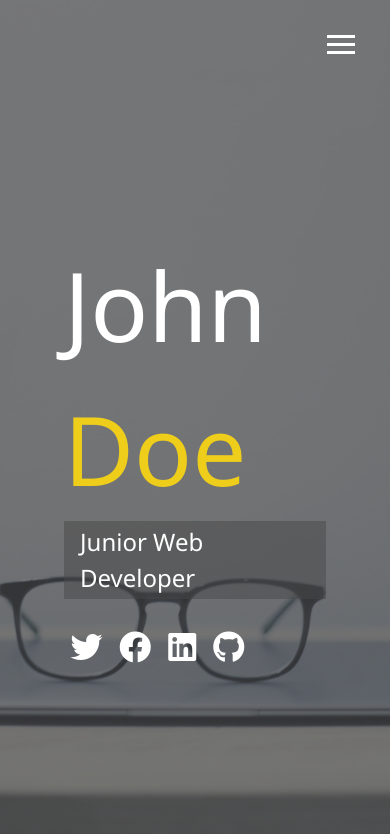
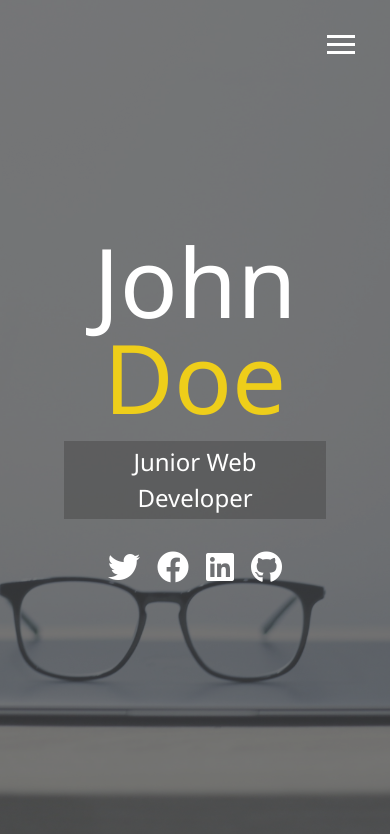
Before and after one commit to kingstarfly/modern_portfolio, a website: page dist/index.html in a window 390 px wide. Drawn offline with Linux system fonts and the light colour scheme.

Commit message:
media queries

```diff
--- a/scss/_config.scss
+++ b/scss/_config.scss
@@ -29,3 +29,26 @@ $background-opacity: 0.7;
     }
   }
 }
+
+// Media query mixins
+@mixin mediaSm {
+  @media screen and (max-width: 500px) {
+    @content;
+  }
+}
+
+@mixin mediaMd {
+  @media screen and (max-width: 768px) {
+    @content;
+  }
+}
+@mixin mediaLg {
+  @media screen and (min-width: 769px) and (max-width: 1170px) {
+    @content;
+  }
+}
+@mixin mediaXL {
+  @media screen and (min-width: 1171px) {
+    @content;
+  }
+}
--- a/scss/_menu.scss
+++ b/scss/_menu.scss
@@ -114,7 +114,6 @@
   .nav-link {
     display: inline-block;
     position: relative;
-    font-size: 30px;
     text-transform: uppercase;
     padding: 1rem 0;
     font-weight: 300;
--- /dev/null
+++ b/scss/_mobile.scss
@@ -0,0 +1,62 @@
+// Widescreens
+@include mediaXL {
+  .nav-item {
+    font-size: 2rem;
+  }
+}
+
+// Desktops and Laptops
+@include mediaLg {
+  .nav-item {
+    font-size: 2rem;
+  }
+}
+
+// Tablets and Small laptops
+@include mediaMd {
+  main {
+    align-items: center;
+    text-align: center;
+
+    .lg-heading {
+      line-height: 1;
+      margin-bottom: 1rem;
+    }
+  }
+
+  .menu-nav,
+  .menu-branding {
+    float: none;
+    width: 100%;
+    min-height: 0;
+
+    &.show {
+      transform: translate3d(0, 0, 0);
+    }
+  }
+
+  .menu-nav {
+    height: 75vh;
+    transform: translate3d(-100%, 0, 0);
+    font-size: 1.5rem;
+  }
+
+  .menu-branding {
+    height: 25vh;
+    transform: translate3d(100%, 0, 0);
+
+    .portrait {
+      background: url("../img/portrait2.jpg");
+      background-position: center;
+      width: 150px;
+      height: 150px;
+    }
+  }
+}
+
+// Smartphones
+@include mediaSm {
+  main#home h1 {
+    margin-top: 10vh;
+  }
+}
--- a/scss/main.scss
+++ b/scss/main.scss
@@ -1,5 +1,6 @@
 @import "config"; // Import from _config.scss
 @import "menu";
+@import "mobile";
 
 * {
   box-sizing: border-box;
```
Also changed, not shown: dist/css/main.css, dist/img/portrait2.jpg.
